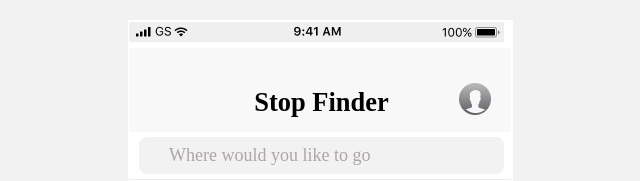
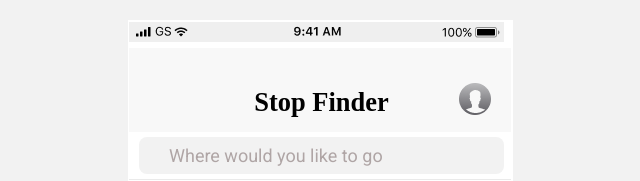
Before and after one commit to specs24/frontend-challenge, a plain HTML site: page index.html in a window 1280 px wide. Shown: the top 181 px of the page, 320-960 px from the left. Drawn offline with Linux system fonts and the light colour scheme.

Commit message:
Update style.css

```diff
--- a/css/style.css
+++ b/css/style.css
@@ -43,7 +43,7 @@ Border-radius: 8px;
 Background-color: #f2f2f2;
 Padding: 8px;
 Color: #afa5a5;
-font-family: ‘Roboto’,serif;
+font-family: 'Roboto',serif;
 Font-size: 18px;
 Border: 0px solid;
 Margin-left: 10px;
@@ -52,17 +52,13 @@ padding-left:30px;
 }
 
 input:focus {
-    outline:none;
+	outline:none;
 }
 
 .searchbar {
-    margin-top: 5px;
+	margin-top: 5px;
 margin-bottom: 5px;
 Border-color: white;
-}
-
-#search {
-    Background-image: url("images/seach");
 }
 
 .user {
@@ -134,7 +130,7 @@ Border-radius: 5px;
 
 
 .distanceLabel, .distance, .stopLabel, .stopLocation  {
-     Display: inline-block;
+ 	Display: inline-block;
 }
 
 .stopLocation, .distance {
@@ -181,7 +177,7 @@ Color: gray;
 }
 
 .toolbar Img {
-    Display: block;
+	Display: block;
 height: 15px;
 width: 15px;
 Margin-left: 20px;
```
